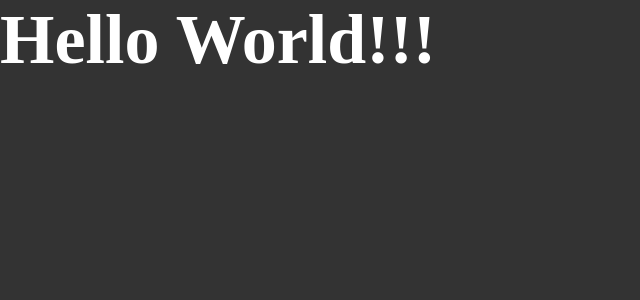
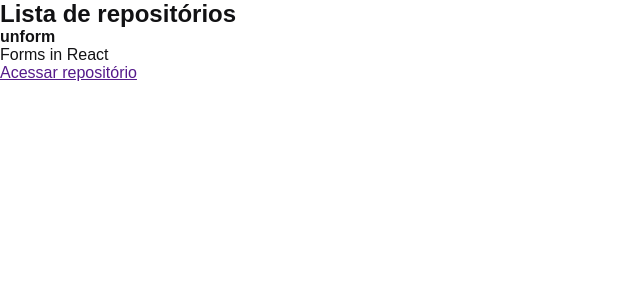
Before and after one commit to SnorlaxSPI/React_Typescript_-1, a React (Vite) app: page / in a window 1280 px wide. Shown: the top 300 px of the page, without its empty margins (0-640 px from the left). Built offline with nearby package versions, Linux system fonts and the light colour scheme.

Commit message:
2.1 - Primeiro componente React

```diff
--- a/src/App.tsx
+++ b/src/App.tsx
@@ -1,7 +1,8 @@
+import { RepositoryList } from './components/RepositoryList';
 import './styles/global.scss'
 
 function App() {
-  return <h1>Hello World!!!</h1>
-}
+  return <RepositoryList />
+};
 
 export default App;
--- /dev/null
+++ b/src/components/RepositoryList.tsx
@@ -0,0 +1,22 @@
+const repositoryName = 'unform';
+
+function RepositoryList() {
+  return (
+    <section className="repository-list">
+      <h1>Lista de repositórios</h1>
+
+      <ul>
+        <li>
+          <strong>{repositoryName}</strong>
+          <p>Forms in React</p>
+
+          <a href="">
+            Acessar repositório
+          </a>
+        </li>
+      </ul>
+    </section>
+  )
+};
+
+export { RepositoryList };
--- a/src/main.tsx
+++ b/src/main.tsx
@@ -1,6 +1,6 @@
-import React from 'react'
-import ReactDOM from 'react-dom/client'
-import App from './App'
+import React from 'react';
+import ReactDOM from 'react-dom/client';
+import App from './App';
 
 
 ReactDOM.createRoot(document.getElementById('root') as HTMLElement).render(
--- a/src/styles/global.scss
+++ b/src/styles/global.scss
@@ -5,11 +5,6 @@
 }
 
 body {
-  font: Arial, Helvetia, sans-serif;
-  background: #333;
-  color: #fff;
-
-  h1 {
-    font-size: 70px;
-  }
+  font: 16px "Helvetia Neue", Arial, sans-serif;
+  color: #121214;
 }
```
